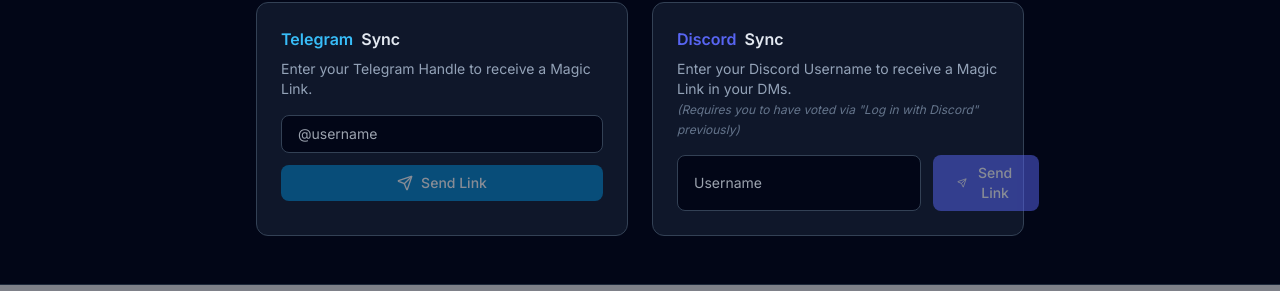
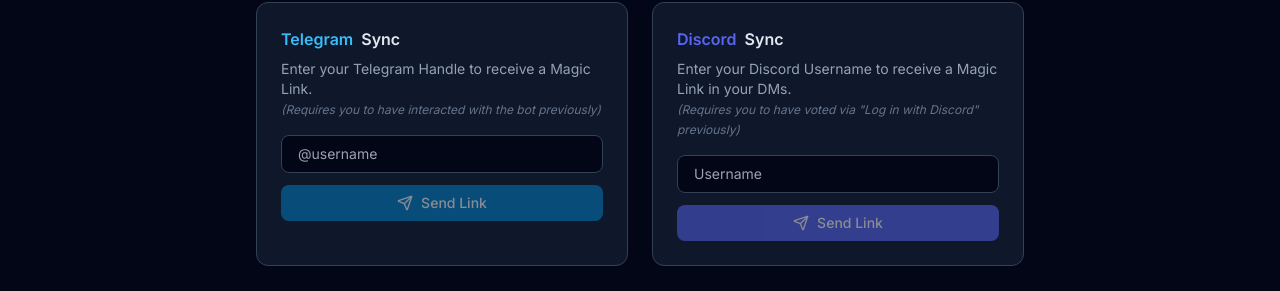
Before and after one commit to mels0n/tabletop_scheduler, a Next.js app: page /profile in a window 1280 px wide. Shown: the part 651-942 px from the top of the page. Built offline with nearby package versions, Linux system fonts and the light colour scheme; no server answers.

Commit message:
style: Align Discord and Telegram Magic Link UI

```diff
--- a/app/profile/ProfileDashboard.tsx
+++ b/app/profile/ProfileDashboard.tsx
@@ -177,6 +177,8 @@
                             </h4>
                             <p className="text-slate-400 text-sm mb-4">
                                 Enter your Telegram Handle to receive a Magic Link.
+                                <br />
+                                <span className="text-xs text-slate-500 italic">(Requires you to have interacted with the bot previously)</span>
                             </p>
 
                             <div className="flex flex-col gap-3">
--- a/components/DiscordLoginSender.tsx
+++ b/components/DiscordLoginSender.tsx
@@ -35,13 +35,13 @@
                 <span className="text-xs text-slate-500 italic">(Requires you to have voted via &quot;Log in with Discord&quot; previously)</span>
             </p>
 
-            <div className="flex flex-col sm:flex-row gap-3">
+            <div className="flex flex-col gap-3">
                 <input
                     type="text"
                     placeholder="Username"
                     value={handle}
                     onChange={(e) => setHandle(e.target.value)}
-                    className="flex-1 bg-slate-950 border border-slate-700 rounded-lg px-4 py-2 text-sm text-white focus:ring-2 focus:ring-[#5865F2] outline-none"
+                    className="bg-slate-950 border border-slate-700 rounded-lg px-4 py-2 text-sm text-white focus:ring-2 focus:ring-[#5865F2] outline-none"
                     onKeyDown={(e) => e.key === 'Enter' && handleRecovery()}
                 />
                 <button
```
